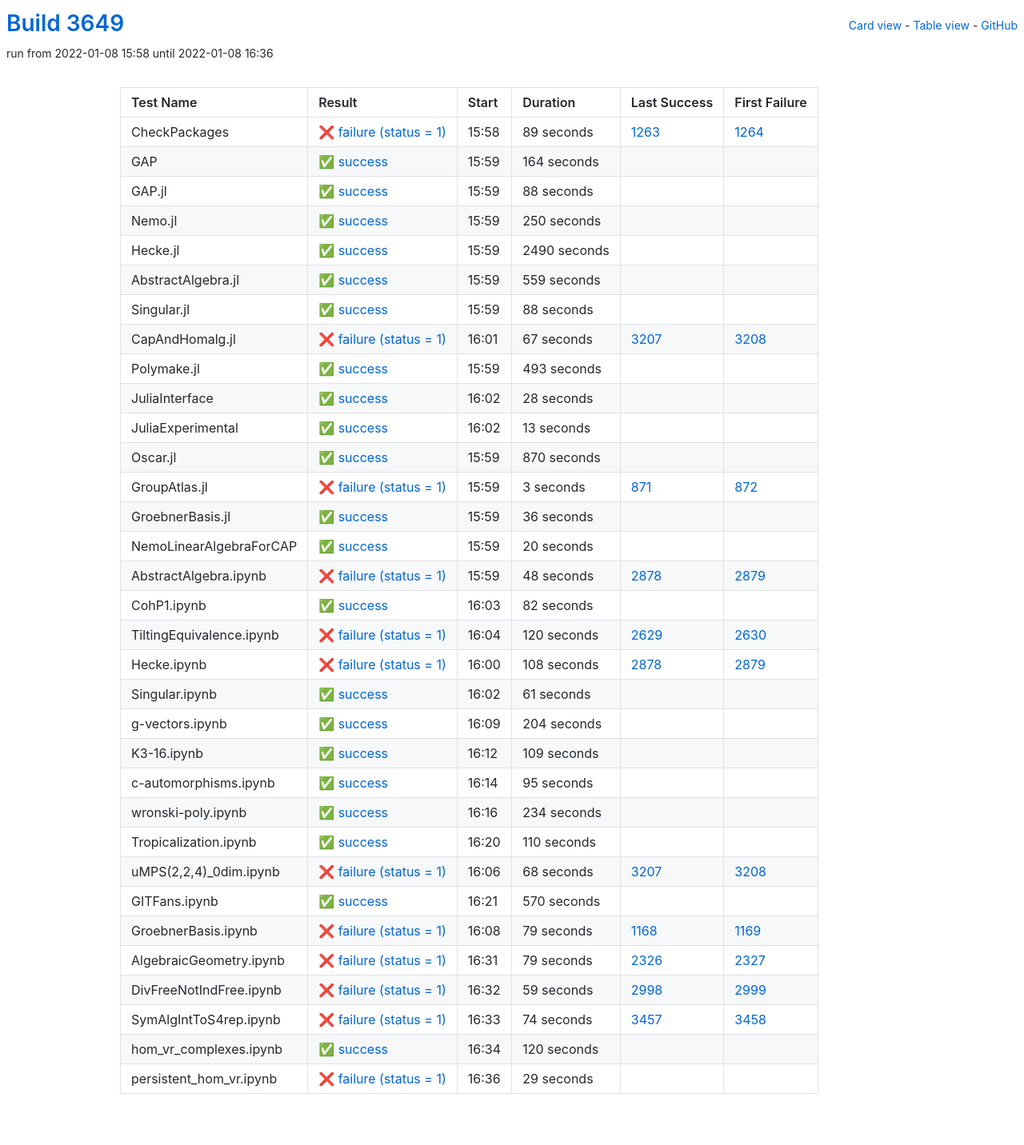
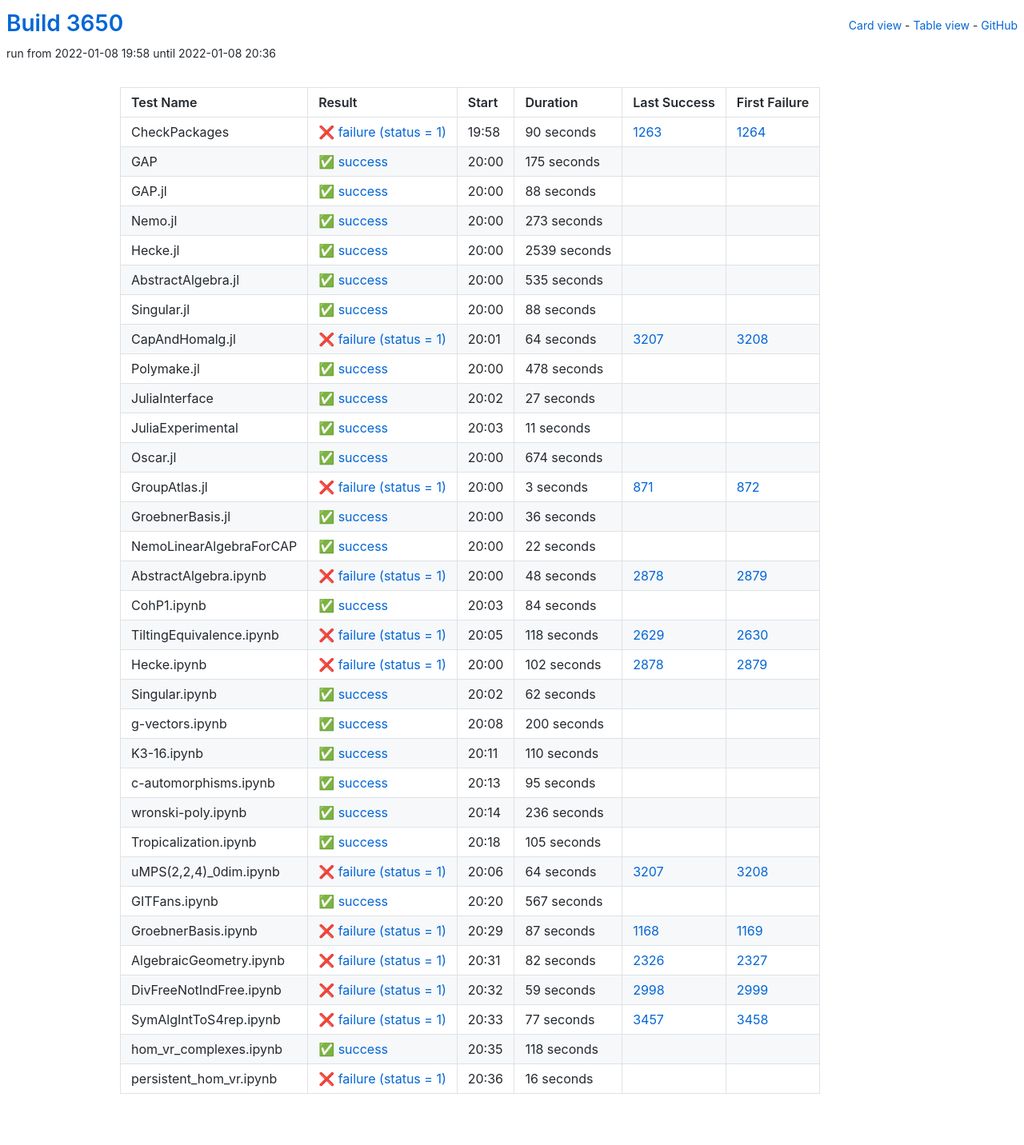
Before and after one commit to oscar-system/oscar-ci-status-stable, a Jekyll site: the page built from table.html, in a window 1280 px wide. Shown: the whole page at 80% size. Built offline with Jekyll 4.4.1, drawn with Linux system fonts in a browser that asks for light colours.

Commit message:
Build #3650

```diff
--- a/_data/ci.yml
+++ b/_data/ci.yml
@@ -1,6 +1,6 @@
 ---
-build: 3649
-build_url: https://oscarci.mathematik.uni-kl.de/job/oscar-stable/3649/
+build: 3650
+build_url: https://oscarci.mathematik.uni-kl.de/job/oscar-stable/3650/
 job: oscar-stable
 organization: oscar-system
 repo: oscar-ci-status-stable
@@ -8,32 +8,32 @@ repourl: https://github.com/oscar-system/oscar-ci-status-stable
 tests:
 - name: CheckPackages
   id: checkpackages
-  log: https://oscarci.mathematik.uni-kl.de/job/oscar-stable/3649/artifact/logs/build-3649/CheckPackages.log
-  start: 2022-01-08 15:58
+  log: https://oscarci.mathematik.uni-kl.de/job/oscar-stable/3650/artifact/logs/build-3650/CheckPackages.log
+  start: 2022-01-08 19:58
   success: false
   exitcode: 1
   status: failure
-  duration: 89
+  duration: 90
   last_success: 1263
   last_success_url: https://oscarci.mathematik.uni-kl.de/job/oscar-stable/1263/
   first_failure: 1264
   first_failure_url: https://oscarci.mathematik.uni-kl.de/job/oscar-stable/1264/
 - name: GAP
   id: gap
-  log: https://oscarci.mathematik.uni-kl.de/job/oscar-stable/3649/artifact/logs/build-3649/GAP.log
-  start: 2022-01-08 15:59
+  log: https://oscarci.mathematik.uni-kl.de/job/oscar-stable/3650/artifact/logs/build-3650/GAP.log
+  start: 2022-01-08 20:00
   success: true
   exitcode: 0
   status: success
-  duration: 164
+  duration: 175
   last_success: false
   last_success_url:
   first_failure: false
   first_failure_url:
 - name: GAP.jl
   id: gap-jl
-  log: https://oscarci.mathematik.uni-kl.de/job/oscar-stable/3649/artifact/logs/build-3649/GAP.jl.log
-  start: 2022-01-08 15:59
+  log: https://oscarci.mathematik.uni-kl.de/job/oscar-stable/3650/artifact/logs/build-3650/GAP.jl.log
+  start: 2022-01-08 20:00
   success: true
   exitcode: 0
   status: success
@@ -44,44 +44,44 @@ tests:
   first_failure_url:
 - name: Nemo.jl
   id: nemo-jl
-  log: https://oscarci.mathematik.uni-kl.de/job/oscar-stable/3649/artifact/logs/build-3649/Nemo.jl.log
-  start: 2022-01-08 15:59
+  log: https://oscarci.mathematik.uni-kl.de/job/oscar-stable/3650/artifact/logs/build-3650/Nemo.jl.log
+  start: 2022-01-08 20:00
   success: true
   exitcode: 0
   status: success
-  duration: 250
+  duration: 273
   last_success: false
   last_success_url:
   first_failure: false
   first_failure_url:
 - name: Hecke.jl
   id: hecke-jl
-  log: https://oscarci.mathematik.uni-kl.de/job/oscar-stable/3649/artifact/logs/build-3649/Hecke.jl.log
-  start: 2022-01-08 15:59
+  log: https://oscarci.mathematik.uni-kl.de/job/oscar-stable/3650/artifact/logs/build-3650/Hecke.jl.log
+  start: 2022-01-08 20:00
   success: true
   exitcode: 0
   status: success
-  duration: 2490
+  duration: 2539
   last_success: false
   last_success_url:
   first_failure: false
   first_failure_url:
 - name: AbstractAlgebra.jl
   id: abstractalgebra-jl
-  log: https://oscarci.mathematik.uni-kl.de/job/oscar-stable/3649/artifact/logs/build-3649/AbstractAlgebra.jl.log
-  start: 2022-01-08 15:59
+  log: https://oscarci.mathematik.uni-kl.de/job/oscar-stable/3650/artifact/logs/build-3650/AbstractAlgebra.jl.log
+  start: 2022-01-08 20:00
   success: true
   exitcode: 0
   status: success
-  duration: 559
+  duration: 535
   last_success: false
   last_success_url:
   first_failure: false
   first_failure_url:
 - name: Singular.jl
   id: singular-jl
-  log: https://oscarci.mathematik.uni-kl.de/job/oscar-stable/3649/artifact/logs/build-3649/Singular.jl.log
-  start: 2022-01-08 15:59
+  log: https://oscarci.mathematik.uni-kl.de/job/oscar-stable/3650/artifact/logs/build-3650/Singular.jl.log
+  start: 2022-01-08 20:00
   success: true
   exitcode: 0
   status: success
@@ -92,68 +92,68 @@ tests:
   first_failure_url:
 - name: CapAndHomalg.jl
   id: capandhomalg-jl
-  log: https://oscarci.mathematik.uni-kl.de/job/oscar-stable/3649/artifact/logs/build-3649/CapAndHomalg.jl.log
-  start: 2022-01-08 16:01
+  log: https://oscarci.mathematik.uni-kl.de/job/oscar-stable/3650/artifact/logs/build-3650/CapAndHomalg.jl.log
+  start: 2022-01-08 20:01
   success: false
   exitcode: 1
   status: failure
-  duration: 67
+  duration: 64
   last_success: 3207
   last_success_url: https://oscarci.mathematik.uni-kl.de/job/oscar-stable/3207/
   first_failure: 3208
   first_failure_url: https://oscarci.mathematik.uni-kl.de/job/oscar-stable/3208/
 - name: Polymake.jl
   id: polymake-jl
-  log: https://oscarci.mathematik.uni-kl.de/job/oscar-stable/3649/artifact/logs/build-3649/Polymake.jl.log
-  start: 2022-01-08 15:59
+  log: https://oscarci.mathematik.uni-kl.de/job/oscar-stable/3650/artifact/logs/build-3650/Polymake.jl.log
+  start: 2022-01-08 20:00
   success: true
   exitcode: 0
   status: success
-  duration: 493
+  duration: 478
   last_success: false
   last_success_url:
   first_failure: false
   first_failure_url:
 - name: JuliaInterface
   id: juliainterface
-  log: https://oscarci.mathematik.uni-kl.de/job/oscar-stable/3649/artifact/logs/build-3649/JuliaInterface.log
-  start: 2022-01-08 16:02
+  log: https://oscarci.mathematik.uni-kl.de/job/oscar-stable/3650/artifact/logs/build-3650/JuliaInterface.log
+  start: 2022-01-08 20:02
   success: true
   exitcode: 0
   status: success
-  duration: 28
+  duration: 27
   last_success: false
   last_success_url:
   first_failure: false
   first_failure_url:
 - name: JuliaExperimental
   id: juliaexperimental
-  log: https://oscarci.mathematik.uni-kl.de/job/oscar-stable/3649/artifact/logs/build-3649/JuliaExperimental.log
-  start: 2022-01-08 16:02
+  log: https://oscarci.mathematik.uni-kl.de/job/oscar-stable/3650/artifact/logs/build-3650/JuliaExperimental.log
+  start: 2022-01-08 20:03
   success: true
   exitcode: 0
   status: success
-  duration: 13
+  duration: 11
   last_success: false
   last_success_url:
   first_failure: false
   first_failure_url:
 - name: Oscar.jl
   id: oscar-jl
-  log: https://oscarci.mathematik.uni-kl.de/job/oscar-stable/3649/artifact/logs/build-3649/Oscar.jl.log
-  start: 2022-01-08 15:59
+  log: https://oscarci.mathematik.uni-kl.de/job/oscar-stable/3650/artifact/logs/build-3650/Oscar.jl.log
+  start: 2022-01-08 20:00
   success: true
   exitcode: 0
   status: success
-  duration: 870
+  duration: 674
   last_success: false
   last_success_url:
   first_failure: false
   first_failure_url:
 - name: GroupAtlas.jl
   id: groupatlas-jl
-  log: https://oscarci.mathematik.uni-kl.de/job/oscar-stable/3649/artifact/logs/build-3649/GroupAtlas.jl.log
-  start: 2022-01-08 15:59
+  log: https://oscarci.mathematik.uni-kl.de/job/oscar-stable/3650/artifact/logs/build-3650/GroupAtlas.jl.log
+  start: 2022-01-08 20:00
   success: false
   exitcode: 1
   status: failure
@@ -164,8 +164,8 @@ tests:
   first_failure_url: https://oscarci.mathematik.uni-kl.de/job/oscar-stable/872/
 - name: GroebnerBasis.jl
   id: groebnerbasis-jl
-  log: https://oscarci.mathematik.uni-kl.de/job/oscar-stable/3649/artifact/logs/build-3649/GroebnerBasis.jl.log
-  start: 2022-01-08 15:59
+  log: https://oscarci.mathematik.uni-kl.de/job/oscar-stable/3650/artifact/logs/build-3650/GroebnerBasis.jl.log
+  start: 2022-01-08 20:00
   success: true
   exitcode: 0
   status: success
@@ -176,20 +176,20 @@ tests:
   first_failure_url:
 - name: NemoLinearAlgebraForCAP
   id: nemolinearalgebraforcap
-  log: https://oscarci.mathematik.uni-kl.de/job/oscar-stable/3649/artifact/logs/build-3649/NemoLinearAlgebraForCAP.log
-  start: 2022-01-08 15:59
+  log: https://oscarci.mathematik.uni-kl.de/job/oscar-stable/3650/artifact/logs/build-3650/NemoLinearAlgebraForCAP.log
+  start: 2022-01-08 20:00
   success: true
   exitcode: 0
   status: success
-  duration: 20
+  duration: 22
   last_success: false
   last_success_url:
   first_failure: false
   first_failure_url:
 - name: AbstractAlgebra.ipynb
   id: abstractalgebra-ipynb
-  log: https://oscarci.mathematik.uni-kl.de/job/oscar-stable/3649/artifact/logs/build-3649/AbstractAlgebra.ipynb.log
-  start: 2022-01-08 15:59
+  log: https://oscarci.mathematik.uni-kl.de/job/oscar-stable/3650/artifact/logs/build-3650/AbstractAlgebra.ipynb.log
+  start: 2022-01-08 20:00
   success: false
   exitcode: 1
   status: failure
@@ -200,80 +200,80 @@ tests:
   first_failure_url: https://oscarci.mathematik.uni-kl.de/job/oscar-stable/2879/
 - name: CohP1.ipynb
   id: cohp1-ipynb
-  log: https://oscarci.mathematik.uni-kl.de/job/oscar-stable/3649/artifact/logs/build-3649/CohP1.ipynb.log
-  start: 2022-01-08 16:03
+  log: https://oscarci.mathematik.uni-kl.de/job/oscar-stable/3650/artifact/logs/build-3650/CohP1.ipynb.log
+  start: 2022-01-08 20:03
   success: true
   exitcode: 0
   status: success
-  duration: 82
+  duration: 84
   last_success: false
   last_success_url:
   first_failure: false
   first_failure_url:
 - name: TiltingEquivalence.ipynb
   id: tiltingequivalence-ipynb
-  log: https://oscarci.mathematik.uni-kl.de/job/oscar-stable/3649/artifact/logs/build-3649/TiltingEquivalence.ipynb.log
-  start: 2022-01-08 16:04
+  log: https://oscarci.mathematik.uni-kl.de/job/oscar-stable/3650/artifact/logs/build-3650/TiltingEquivalence.ipynb.log
+  start: 2022-01-08 20:05
   success: false
   exitcode: 1
   status: failure
-  duration: 120
+  duration: 118
   last_success: 2629
   last_success_url: https://oscarci.mathematik.uni-kl.de/job/oscar-stable/2629/
   first_failure: 2630
   first_failure_url: https://oscarci.mathematik.uni-kl.de/job/oscar-stable/2630/
 - name: Hecke.ipynb
   id: hecke-ipynb
-  log: https://oscarci.mathematik.uni-kl.de/job/oscar-stable/3649/artifact/logs/build-3649/Hecke.ipynb.log
-  start: 2022-01-08 16:00
+  log: https://oscarci.mathematik.uni-kl.de/job/oscar-stable/3650/artifact/logs/build-3650/Hecke.ipynb.log
+  start: 2022-01-08 20:00
   success: false
   exitcode: 1
   status: failure
-  duration: 108
+  duration: 102
   last_success: 2878
   last_success_url: https://oscarci.mathematik.uni-kl.de/job/oscar-stable/2878/
   first_failure: 2879
   first_failure_url: https://oscarci.mathematik.uni-kl.de/job/oscar-stable/2879/
 - name: Singular.ipynb
   id: singular-ipynb
-  log: https://oscarci.mathematik.uni-kl.de/job/oscar-stable/3649/artifact/logs/build-3649/Singular.ipynb.log
-  start: 2022-01-08 16:02
+  log: https://oscarci.mathematik.uni-kl.de/job/oscar-stable/3650/artifact/logs/build-3650/Singular.ipynb.log
+  start: 2022-01-08 20:02
   success: true
   exitcode: 0
   status: success
-  duration: 61
+  duration: 62
   last_success: false
   last_success_url:
   first_failure: false
   first_failure_url:
 - name: g-vectors.ipynb
   id: g-vectors-ipynb
-  log: https://oscarci.mathematik.uni-kl.de/job/oscar-stable/3649/artifact/logs/build-3649/g-vectors.ipynb.log
-  start: 2022-01-08 16:09
+  log: https://oscarci.mathematik.uni-kl.de/job/oscar-stable/3650/artifact/logs/build-3650/g-vectors.ipynb.log
+  start: 2022-01-08 20:08
   success: true
   exitcode: 0
   status: success
-  duration: 204
+  duration: 200
   last_success: false
   last_success_url:
   first_failure: false
   first_failure_url:
 - name: K3-16.ipynb
   id: k3-16-ipynb
-  log: https://oscarci.mathematik.uni-kl.de/job/oscar-stable/3649/artifact/logs/build-3649/K3-16.ipynb.log
-  start: 2022-01-08 16:12
+  log: https://oscarci.mathematik.uni-kl.de/job/oscar-stable/3650/artifact/logs/build-3650/K3-16.ipynb.log
+  start: 2022-01-08 20:11
   success: true
   exitcode: 0
   status: success
-  duration: 109
+  duration: 110
   last_success: false
   last_success_url:
   first_failure: false
   first_failure_url:
 - name: c-automorphisms.ipynb
   id: c-automorphisms-ipynb
-  log: https://oscarci.mathematik.uni-kl.de/job/oscar-stable/3649/artifact/logs/build-3649/c-automorphisms.ipynb.log
-  start: 2022-01-08 16:14
+  log: https://oscarci.mathematik.uni-kl.de/job/oscar-stable/3650/artifact/logs/build-3650/c-automorphisms.ipynb.log
+  start: 2022-01-08 20:13
   success: true
   exitcode: 0
   status: success
@@ -284,80 +284,80 @@ tests:
   first_failure_url:
 - name: wronski-poly.ipynb
   id: wronski-poly-ipynb
-  log: https://oscarci.mathematik.uni-kl.de/job/oscar-stable/3649/artifact/logs/build-3649/wronski-poly.ipynb.log
-  start: 2022-01-08 16:16
+  log: https://oscarci.mathematik.uni-kl.de/job/oscar-stable/3650/artifact/logs/build-3650/wronski-poly.ipynb.log
+  start: 2022-01-08 20:14
   success: true
   exitcode: 0
   status: success
-  duration: 234
+  duration: 236
   last_success: false
   last_success_url:
   first_failure: false
   first_failure_url:
 - name: Tropicalization.ipynb
   id: tropicalization-ipynb
-  log: https://oscarci.mathematik.uni-kl.de/job/oscar-stable/3649/artifact/logs/build-3649/Tropicalization.ipynb.log
-  start: 2022-01-08 16:20
+  log: https://oscarci.mathematik.uni-kl.de/job/oscar-stable/3650/artifact/logs/build-3650/Tropicalization.ipynb.log
+  start: 2022-01-08 20:18
   success: true
   exitcode: 0
   status: success
-  duration: 110
+  duration: 105
   last_success: false
   last_success_url:
   first_failure: false
   first_failure_url:
 - name: uMPS(2,2,4)_0dim.ipynb
   id: umps-2-2-4-0dim-ipynb
-  log: https://oscarci.mathematik.uni-kl.de/job/oscar-stable/3649/artifact/logs/build-3649/uMPS-2-2-4-_0dim.ipynb.log
-  start: 2022-01-08 16:06
+  log: https://oscarci.mathematik.uni-kl.de/job/oscar-stable/3650/artifact/logs/build-3650/uMPS-2-2-4-_0dim.ipynb.log
+  start: 2022-01-08 20:06
   success: false
   exitcode: 1
   status: failure
-  duration: 68
+  duration: 64
   last_success: 3207
   last_success_url: https://oscarci.mathematik.uni-kl.de/job/oscar-stable/3207/
   first_failure: 3208
   first_failure_url: https://oscarci.mathematik.uni-kl.de/job/oscar-stable/3208/
 - name: GITFans.ipynb
   id: gitfans-ipynb
-  log: https://oscarci.mathematik.uni-kl.de/job/oscar-stable/3649/artifact/logs/build-3649/GITFans.ipynb.log
-  start: 2022-01-08 16:21
+  log: https://oscarci.mathematik.uni-kl.de/job/oscar-stable/3650/artifact/logs/build-3650/GITFans.ipynb.log
+  start: 2022-01-08 20:20
   success: true
   exitcode: 0
   status: success
-  duration: 570
+  duration: 567
   last_success: false
   last_success_url:
   first_failure: false
   first_failure_url:
 - name: GroebnerBasis.ipynb
   id: groebnerbasis-ipynb
-  log: https://oscarci.mathematik.uni-kl.de/job/oscar-stable/3649/artifact/logs/build-3649/GroebnerBasis.ipynb.log
-  start: 2022-01-08 16:08
+  log: https://oscarci.mathematik.uni-kl.de/job/oscar-stable/3650/artifact/logs/build-3650/GroebnerBasis.ipynb.log
+  start: 2022-01-08 20:29
   success: false
   exitcode: 1
   status: failure
-  duration: 79
+  duration: 87
   last_success: 1168
   last_success_url: https://oscarci.mathematik.uni-kl.de/job/oscar-stable/1168/
   first_failure: 1169
   first_failure_url: https://oscarci.mathematik.uni-kl.de/job/oscar-stable/1169/
 - name: AlgebraicGeometry.ipynb
   id: algebraicgeometry-ipynb
-  log: https://oscarci.mathematik.uni-kl.de/job/oscar-stable/3649/artifact/logs/build-3649/AlgebraicGeometry.ipynb.log
-  start: 2022-01-08 16:31
+  log: https://oscarci.mathematik.uni-kl.de/job/oscar-stable/3650/artifact/logs/build-3650/AlgebraicGeometry.ipynb.log
+  start: 2022-01-08 20:31
   success: false
   exitcode: 1
   status: failure
-  duration: 79
+  duration: 82
   last_success: 2326
   last_success_url: https://oscarci.mathematik.uni-kl.de/job/oscar-stable/2326/
   first_failure: 2327
   first_failure_url: https://oscarci.mathematik.uni-kl.de/job/oscar-stable/2327/
 - name: DivFreeNotIndFree.ipynb
   id: divfreenotindfree-ipynb
-  log: https://oscarci.mathematik.uni-kl.de/job/oscar-stable/3649/artifact/logs/build-3649/DivFreeNotIndFree.ipynb.log
-  start: 2022-01-08 16:32
+  log: https://oscarci.mathematik.uni-kl.de/job/oscar-stable/3650/artifact/logs/build-3650/DivFreeNotIndFree.ipynb.log
+  start: 2022-01-08 20:32
   success: false
   exitcode: 1
   status: failure
@@ -368,36 +368,36 @@ tests:
   first_failure_url: https://oscarci.mathematik.uni-kl.de/job/oscar-stable/2999/
 - name: SymAlgIntToS4rep.ipynb
   id: symalginttos4rep-ipynb
-  log: https://oscarci.mathematik.uni-kl.de/job/oscar-stable/3649/artifact/logs/build-3649/SymAlgIntToS4rep.ipynb.log
-  start: 2022-01-08 16:33
+  log: https://oscarci.mathematik.uni-kl.de/job/oscar-stable/3650/artifact/logs/build-3650/SymAlgIntToS4rep.ipynb.log
+  start: 2022-01-08 20:33
   success: false
   exitcode: 1
   status: failure
-  duration: 74
+  duration: 77
   last_success: 3457
   last_success_url: https://oscarci.mathematik.uni-kl.de/job/oscar-stable/3457/
   first_failure: 3458
   first_failure_url: https://oscarci.mathematik.uni-kl.de/job/oscar-stable/3458/
 - name: hom_vr_complexes.ipynb
   id: hom-vr-complexes-ipynb
-  log: https://oscarci.mathematik.uni-kl.de/job/oscar-stable/3649/artifact/logs/build-3649/hom_vr_complexes.ipynb.log
-  start: 2022-01-08 16:34
+  log: https://oscarci.mathematik.uni-kl.de/job/oscar-stable/3650/artifact/logs/build-3650/hom_vr_complexes.ipynb.log
+  start: 2022-01-08 20:35
   success: true
   exitcode: 0
   status: success
-  duration: 120
+  duration: 118
   last_success: false
   last_success_url:
   first_failure: false
   first_failure_url:
 - name: persistent_hom_vr.ipynb
   id: persistent-hom-vr-ipynb
-  log: https://oscarci.mathematik.uni-kl.de/job/oscar-stable/3649/artifact/logs/build-3649/persistent_hom_vr.ipynb.log
-  start: 2022-01-08 16:36
+  log: https://oscarci.mathematik.uni-kl.de/job/oscar-stable/3650/artifact/logs/build-3650/persistent_hom_vr.ipynb.log
+  start: 2022-01-08 20:36
   success: false
   exitcode: 1
   status: failure
-  duration: 29
+  duration: 16
   last_success: false
   last_success_url:
   first_failure: false
```
Also changed, not shown: README.md.
